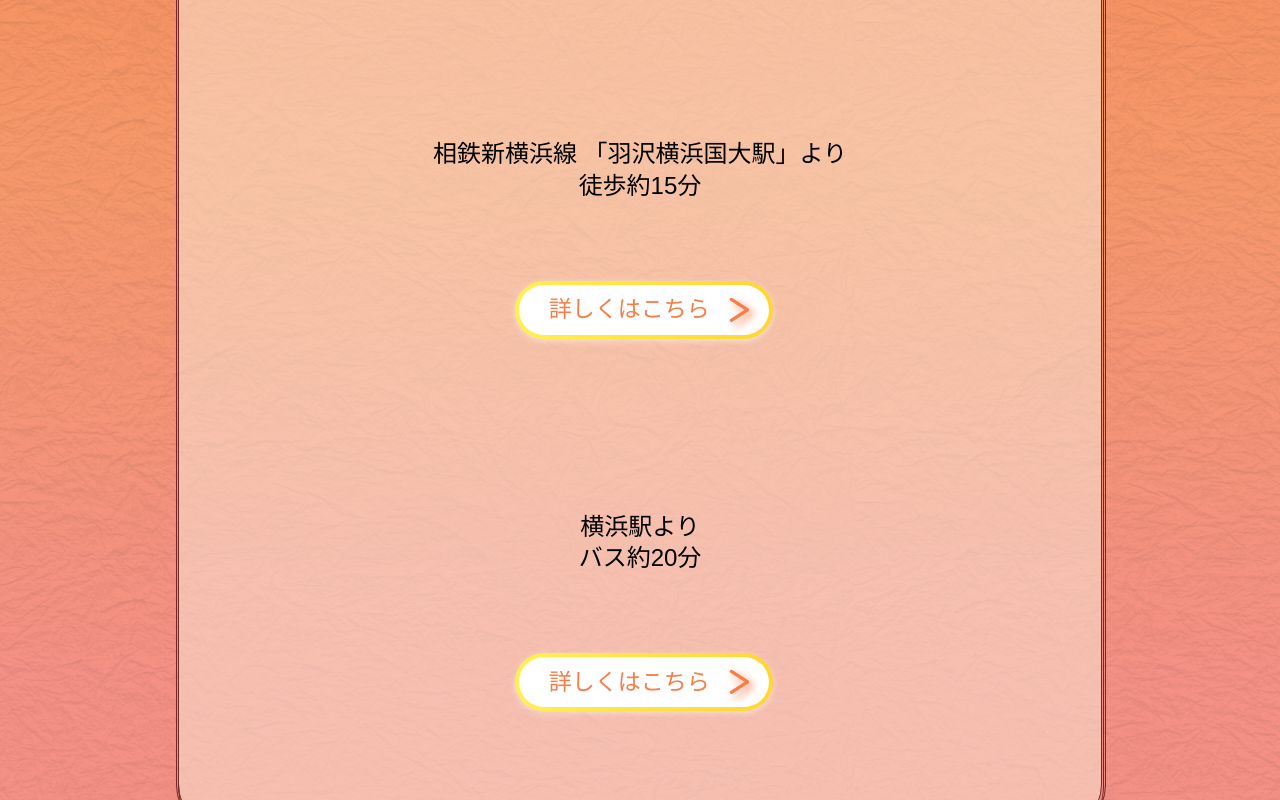
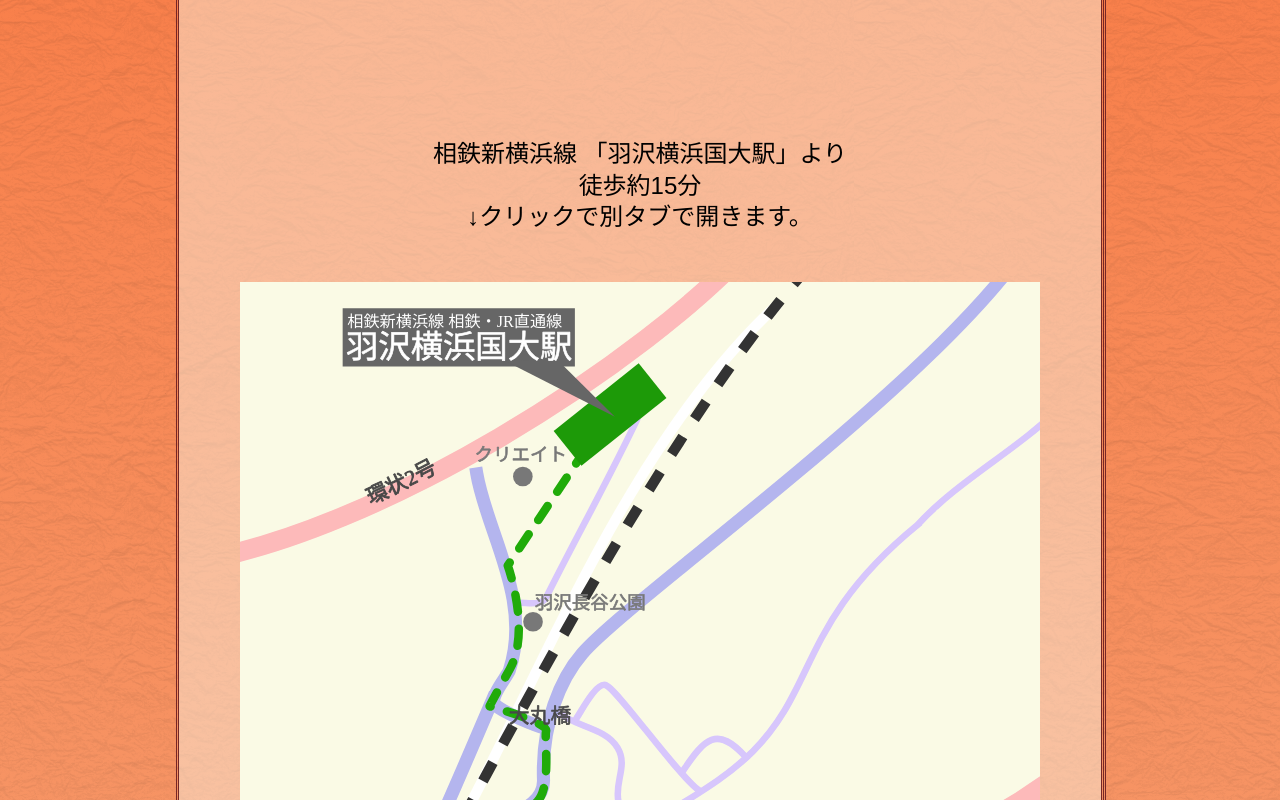
Before and after one commit to ynufes-tech/ynufes-tokiwa25, a Nuxt app: page /access in a window 1280 px wide. Shown: the part 2320-3120 px from the top of the page. Built offline with nearby package versions, Linux system fonts and the light colour scheme; a web font is replaced by a local one.

Commit message:
羽沢to北門の地図を追加

```diff
--- a/pages/access/index.vue
+++ b/pages/access/index.vue
@@ -33,7 +33,11 @@ useHead({
         target="_blank"
         rel="noopener noreferrer"
       >
-        <img src="~/assets/images/maps/seimon.svg" alt="正門までの地図" />
+        <img
+          src="~/assets/images/maps/seimon.svg"
+          alt="正門までの地図"
+          class="seimon"
+        />
       </a>
       <LinkButton
         class="LinkButton"
@@ -46,7 +50,21 @@ useHead({
         text="詳しくはこちら"
         link="https://www.ynu.ac.jp/access/train_south.html"
       />
-      <p>相鉄新横浜線 「羽沢横浜国大駅」より<br />徒歩約15分</p>
+      <p>
+        相鉄新横浜線 「羽沢横浜国大駅」より<br />徒歩約15分
+        <br />↓クリックで別タブで開きます。
+      </p>
+      <a
+        href="_nuxt/assets/images/maps/kitamon.svg"
+        target="_blank"
+        rel="noopener noreferrer"
+      >
+        <img
+          src="~/assets/images/maps/kitamon.svg"
+          alt="北門・西門までの地図"
+          class="kitamon"
+        />
+      </a>
       <LinkButton
         class="LinkButton"
         text="詳しくはこちら"
@@ -84,5 +102,9 @@ useHead({
     width: 1000px;
     max-width: 100%;
   }
+  .kitamon {
+    width: 800px;
+    max-width: 100%;
+  }
 }
 </style>
```
Also changed, not shown: assets/images/maps/kitamon.svg (added).
